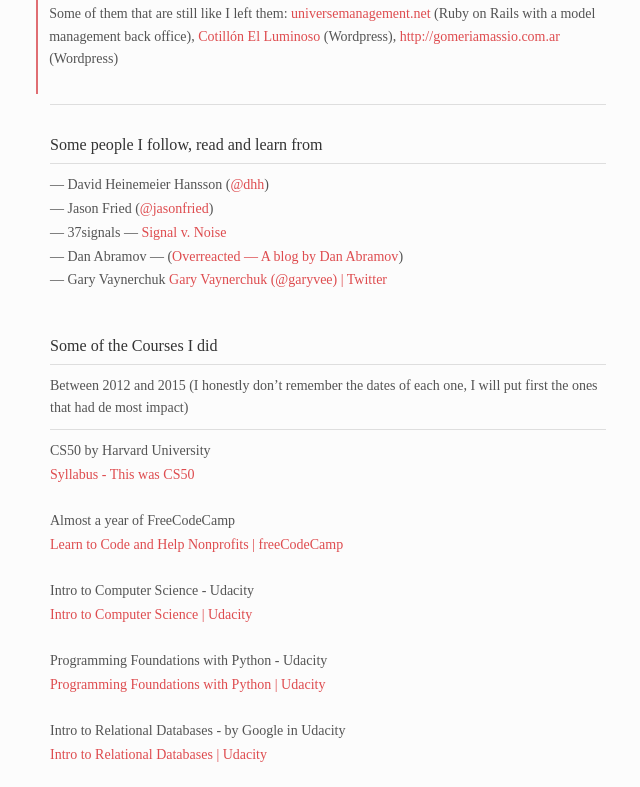
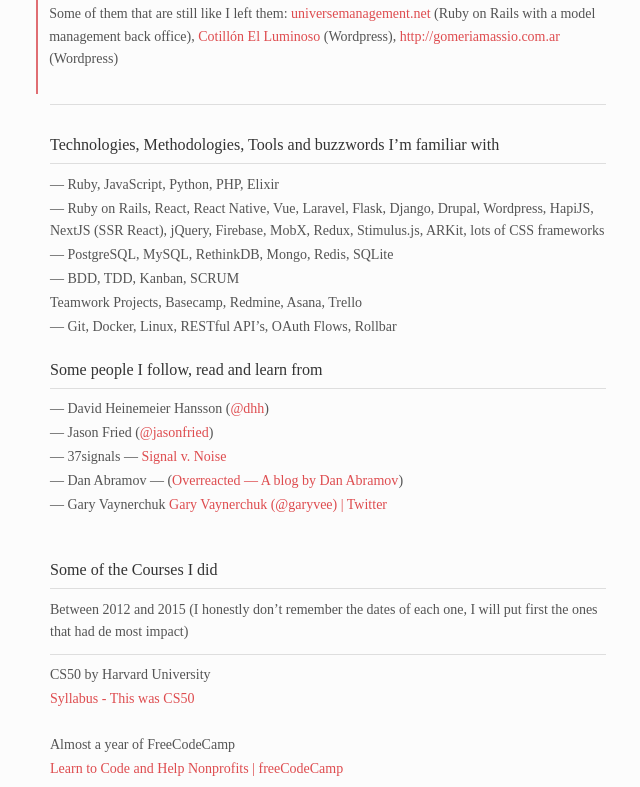
Before and after one commit to juanmiret/juanmiret.github.io, a plain HTML site: page index.html in a window 1280 px wide. Shown: the part 3592-4379 px from the top of the page, without its empty margins (312-952 px from the left). Drawn offline with Linux system fonts and the light colour scheme.

Commit message:
added techs

```diff
--- a/index.html
+++ b/index.html
@@ -5,7 +5,7 @@
         <meta charset="utf-8" />
         <meta name="viewport" content="width=device-width, initial-scale=1">
         <meta name="created" content="2019-02-04T10:45:09-0300"/>
-        <meta name="modified" content="2019-02-06T11:18:06-0300"/>
+        <meta name="modified" content="2019-02-07T21:48:32-0300"/>
         <meta name="tags" content=""/>
         <meta name="last device" content="MacBook Pro de Juan"/>
     </head>
@@ -148,6 +148,15 @@
 </blockquote>
 <hr>
 <br>
+<h3>Technologies, Methodologies, Tools and buzzwords I’m familiar with</h3>
+<hr>
+<p>— Ruby, JavaScript, Python, PHP, Elixir</p>
+<p>— Ruby on Rails, React, React Native, Vue, Laravel, Flask, Django, Drupal, Wordpress, HapiJS, NextJS (SSR React), jQuery, Firebase, MobX, Redux, Stimulus.js, ARKit, lots of CSS frameworks</p>
+<p>— PostgreSQL, MySQL, RethinkDB, Mongo, Redis, SQLite</p>
+<p>— BDD, TDD, Kanban, SCRUM</p>
+<p> Teamwork Projects, Basecamp, Redmine, Asana, Trello</p>
+<p>— Git, Docker, Linux, RESTful API’s, OAuth Flows, Rollbar</p>
+<br>
 <h3>Some people I follow, read and learn from</h3>
 <hr>
 <p>— David Heinemeier Hansson (<a href="https://twitter.com/dhh">@dhh</a>)</p>
@@ -225,6 +234,9 @@
 <p>Short high paced courses on React, React Native, MobX,  Redux, and HapiJS in Egghead - 2016-2018</p>
 <p><a href="https://egghead.io">Short, instructional screencast video tutorials for web developers on @eggheadio</a></p>
 <br>
+<p>Laravel 5.5 from Scratch and other screencasts in Laracasts</p>
+<p><a href="https://laracasts.com/">Laracasts</a></p>
+<br>
 <p>Fundamentals of Containers, Kubernetes, and OpenShift - by RedHat - 2017</p>
 <p><a href="https://www.edx.org/es/course/fundamentals-containers-kubernetes-red-red-hat-do081x">https://www.edx.org/es/course/fundamentals-containers-kubernetes-red-red-hat-do081x</a></p>
 <br>
```
